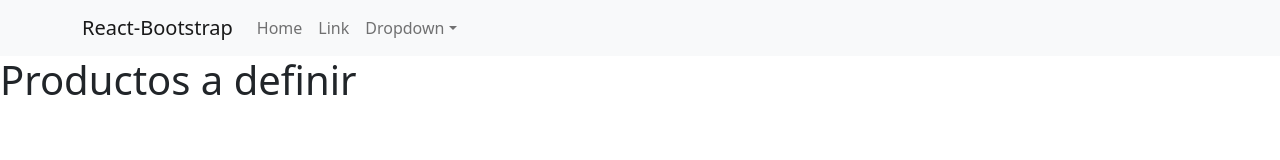
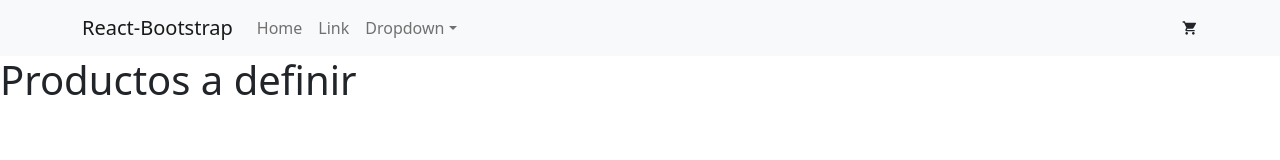
Before and after one commit to SilvinaD/ecommerce-silvinad, a React (Create React App) app: page / in a window 1280 px wide. Shown: the top 160 px of the page. Built offline with nearby package versions, Linux system fonts and the light colour scheme.

Commit message:
Creo componente CartWidget

```diff
--- a/package.json
+++ b/package.json
@@ -10,6 +10,7 @@
     "react": "^18.1.0",
     "react-bootstrap": "^2.4.0",
     "react-dom": "^18.1.0",
+    "react-icons": "^4.4.0",
     "react-scripts": "5.0.1",
     "web-vitals": "^2.1.4"
   },
--- /dev/null
+++ b/src/components/CartWidget/CartWidget.js
@@ -0,0 +1,11 @@
+import {MdShoppingCart} from "react-icons/md"
+
+function CartWidget(){
+    return(
+
+        <MdShoppingCart/>
+
+     )
+}
+
+export default CartWidget;
--- a/src/components/NavBar/NavBar.js
+++ b/src/components/NavBar/NavBar.js
@@ -1,4 +1,5 @@
 import { Navbar, Container, Nav, NavDropdown } from 'react-bootstrap'
+import CartWidget from '../CartWidget/CartWidget'
 
 function NavBar() {
   return (
@@ -18,6 +19,7 @@ function NavBar() {
               <NavDropdown.Item href="#action/3.4">Separated link</NavDropdown.Item>
               </NavDropdown>
             </Nav>
+            <CartWidget/>
           </Navbar.Collapse>
       </Container>
   </Navbar>
```
Also changed, not shown: 1 other file (tests, documents, lock files or other folders).
